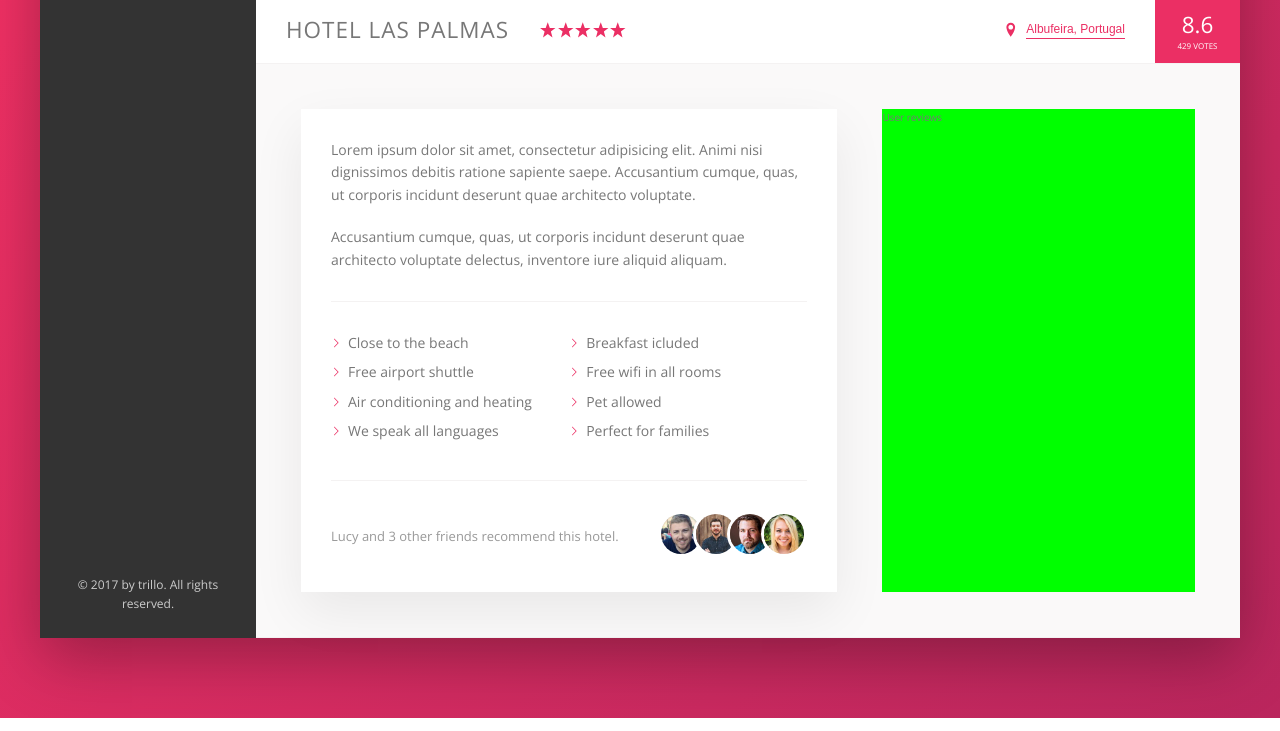
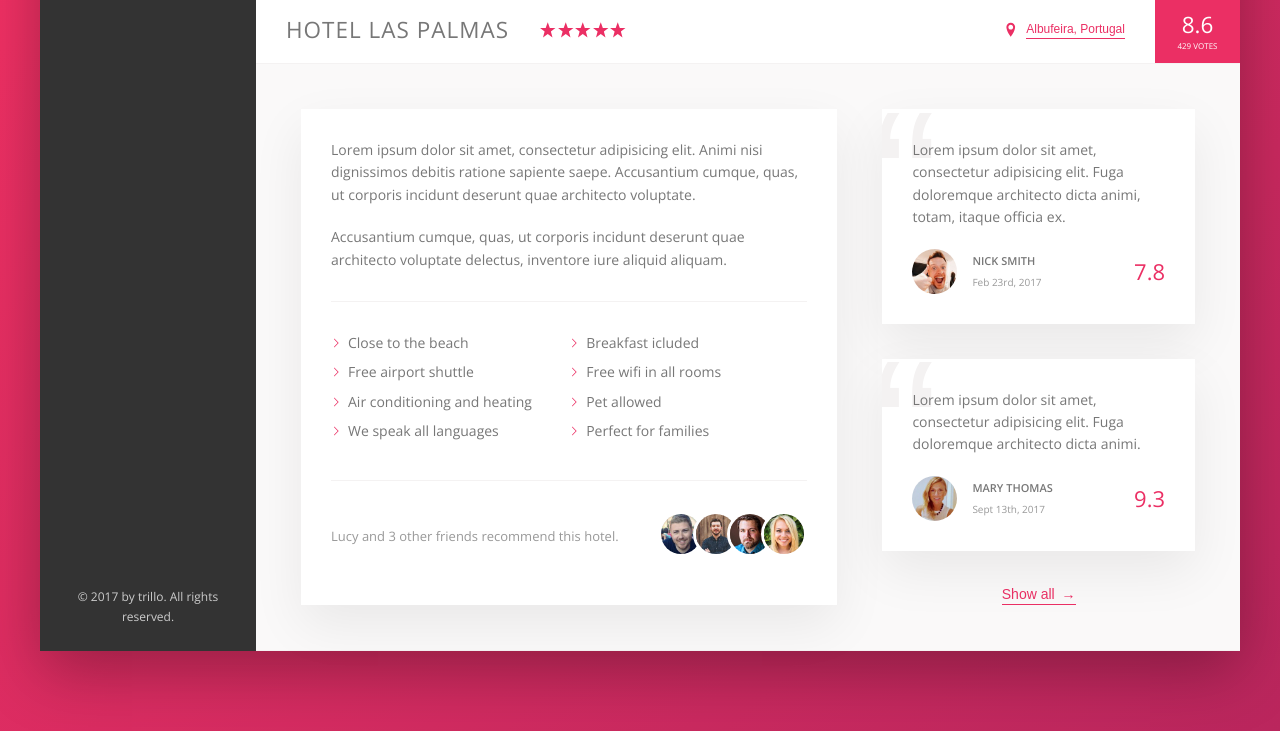
Before and after one commit to Arsenowy/Trillo, a website: page index.html in a window 1280 px wide. Shown: the part 538-1269 px from the top of the page. Drawn offline with nearby package versions, Linux system fonts and the light colour scheme.

Commit message:
Add last part of overview - reviews section

```diff
--- a/index.html
+++ b/index.html
@@ -162,7 +162,29 @@
                                 </div>
                             </div>
                             <div class="user-reviews">
-                                User reviews
+                                <figure class="review">
+                                    <blockquote class="review__text">Lorem ipsum dolor sit amet, consectetur adipisicing elit. Fuga doloremque architecto dicta animi, totam, itaque officia ex.</blockquote>
+                                    <figcaption class="review__user">
+                                        <img src="img/user-1.jpg" alt="User 1" class="review__photo">
+                                        <div class="review__user-box">
+                                            <p class="review__user-name">Nick Smith</p>
+                                            <p class="review__user-date">Feb 23rd, 2017</p>
+                                        </div>
+                                        <div class="review__rating">7.8</div>
+                                    </figcaption>
+                                </figure>
+                                <figure class="review">
+                                    <blockquote class="review__text">Lorem ipsum dolor sit amet, consectetur adipisicing elit. Fuga doloremque architecto dicta animi.</blockquote>
+                                    <figcaption class="review__user">
+                                        <img src="img/user-2.jpg" alt="User 2" class="review__photo">
+                                        <div class="review__user-box">
+                                            <p class="review__user-name">Mary Thomas</p>
+                                            <p class="review__user-date">Sept 13th, 2017</p>
+                                        </div>
+                                        <div class="review__rating">9.3</div>
+                                    </figcaption>
+                                </figure>
+                                <button class="btn-inline">Show all <span>&rarr;</span></button>
                             </div>
                         </div>
                 </main>
--- a/sass/_components.scss
+++ b/sass/_components.scss
@@ -286,8 +286,17 @@
   cursor: pointer;
   transition: all 0.3s;
 
+  & span {
+    margin-left: 3px;
+    transition: margin-left .2s;
+  }
+
   &:hover {
-    color: var(--color-grey-dark-1)
+    color: var(--color-grey-dark-1);
+
+    & span {
+      margin-left: 8px;
+    }
   }
 
   &:focus {
@@ -387,3 +396,66 @@
 
 
 }
+
+//////////////////////////////////////////////////////
+//REVIEWS
+.review {
+  background-color: #fff;
+  box-shadow: var(--shadow-light);
+  padding: 3rem;
+  margin-bottom: 3.5rem;
+  position: relative;
+  overflow: hidden;
+
+
+  &__text {
+    margin-bottom: 2rem;
+    position: relative;
+    z-index: 1;
+
+  }
+
+  &__user {
+    display: flex;
+    align-items: center;
+  }
+
+  &__photo {
+    height: 4.5rem;
+    width: 4.5rem;
+    border-radius: 50%;
+    margin-right: 1.5rem;
+  }
+
+  &__user-name {
+    text-transform: uppercase;
+    font-weight: 600;
+    font-size: 1.1rem;
+    margin-bottom: .4rem;
+  }
+
+  &__user-date {
+    font-size: 1rem;
+    color: var(--color-grey-dark-3);
+  }
+
+  &__rating {
+    margin-left: auto;
+    color: var(--color-primary);
+    font-size: 2.2rem;
+    font-weight: 300;
+  }
+
+  &::before {
+    content: "\201C";
+    position: absolute;
+
+    top: -2.75rem;
+    left: -1rem;
+    font-size: 20rem;
+    color: var(--color-grey-light-2);
+    font-family: sans-serif;
+    line-height: 1;
+
+  }
+}
--- a/sass/_layout.scss
+++ b/sass/_layout.scss
@@ -39,10 +39,11 @@
   padding: 4.5rem;
   background-color: var(--color-grey-light-1);
   border-bottom: var(--line);
+  font-size: 1.4rem;
 }
 
 .description {
-  font-size: 1.4rem;
+
   background-color:#fff;
   box-shadow: var(--shadow-light);
   padding: 3rem;
@@ -51,6 +52,9 @@
 }
 
 .user-reviews {
-  background-color: lime;
   flex: 1;
+
+  display: flex;
+  flex-direction: column;
+  align-items: center;
 }
```
Also changed, not shown: css/style.css.
